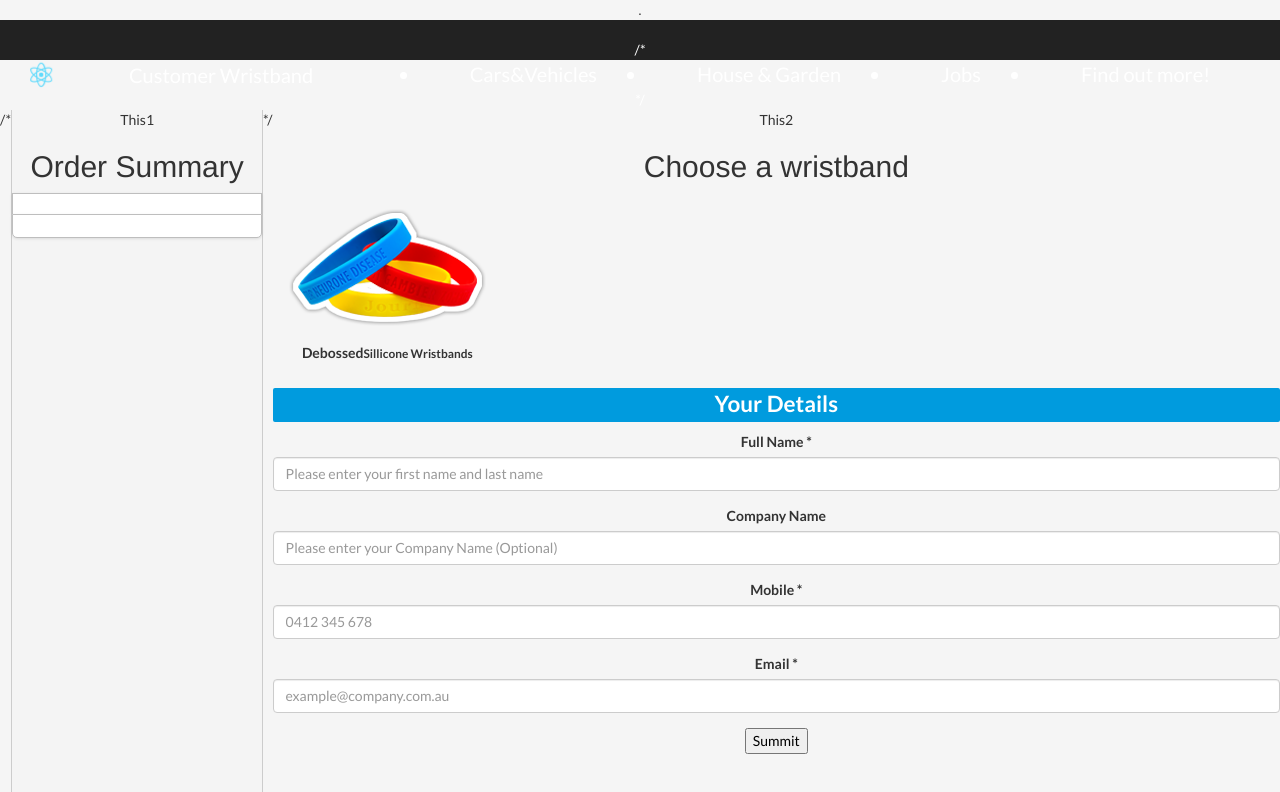
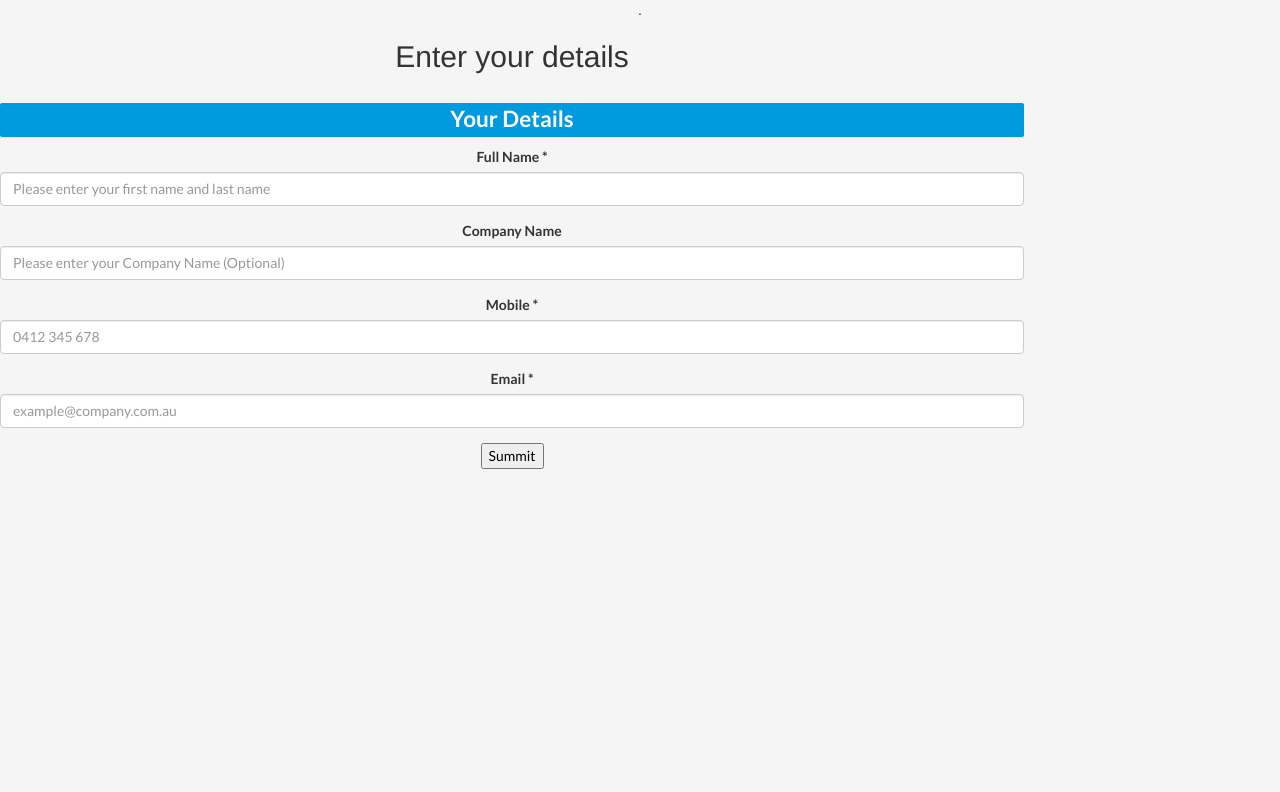
Before and after one commit to jack-love-coding/ReactPrac, a React (Create React App) app: page / in a window 1280 px wide. Shown: the top 792 px of the page. Built offline with nearby package versions, Linux system fonts and the light colour scheme.

Commit message:
modified

```diff
--- a/src/App.js
+++ b/src/App.js
@@ -83,64 +83,21 @@ class App extends Component {
     console.log('test');
     return (
       <div className="App">
-        <div className="App-header">
-        /*
-          <div className="Navigation-container">
-            <img src={logo} className="App-logo" alt="logo" />
-            <span id="companyName">Customer Wristband</span>
-            <nav>
-            <ul className="Navigation-wrapper">
-              <li className="navigation-item">
-              <a style={{cursor:'pointer'}}>Cars&Vehicles</a>
-              </li>
-              <li className="navigation-item">
-              <a href="javascript:void(0)">House & Garden</a>
-              </li>
-              <li className="navigation-item">
-              <a href="#">Jobs</a>
-              </li>
-              <li className="navigation-item">
-              <a href="#">Find out more!</a>
-              </li>
-            </ul>
-            </nav>
-          </div>
-          */
-        </div>
+
         <div className="content">
-        /*
-          <div className="leftbar">
-            This1
-            <div className="checkout-summary">
-              <h2>Order Summary</h2>
-              <div className="checkout-list"></div>
-              <div className="checkout-total"></div>
-            </div>
-          </div>*/
+
           <div className="main-content">
-            This2
             <div className="Order">
 
                 <div className="selectWristband">
-                  <h2>Choose a wristband</h2>
+                  <h2>Enter your details</h2>
                   <div className="form-wristband">
                     <div className="row">
                     {/*an atomic unit of wristband*/}
 
 
 
-                      <div className="wristband-wrapper col-sm-3">
-                        <div className="Wristband">
-                          <label htmlFor="wb1">
-                            <img src="img/icon-debossed.png" />
-                            <span>Debossed</span>
-                            <span>
-                              <small>Sillicone Wristbands</small>
-                            </span>
-                              {/*}<input type="radio" name="wb" id="wb1" value="Debossed Sillicone" />*/}
-                          </label>
-                        </div>
-                      </div>
+
 
 
 
```
Also changed, not shown: 1 other file (tests, documents, lock files or other folders).
